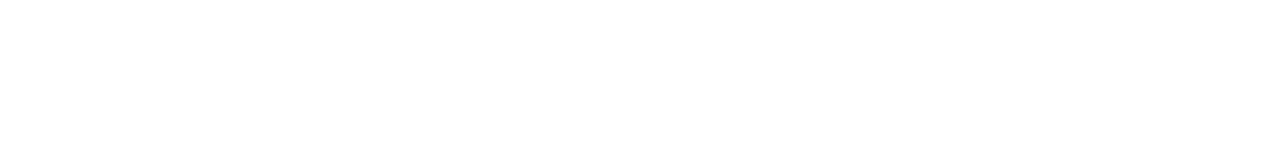
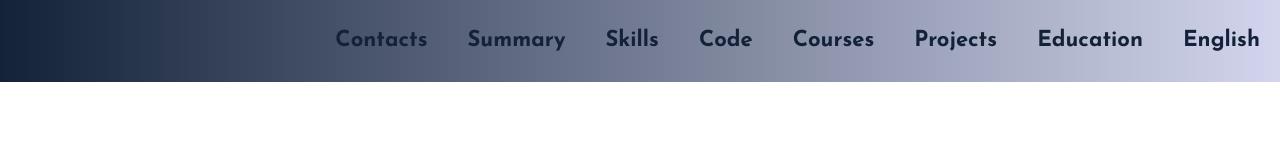
Before and after one commit to ElenaSukhina1/rsschool-cv, a plain HTML site: page index.html in a window 1280 px wide. Drawn offline with Linux system fonts and the light colour scheme.

Commit message:
feat: add page layout and navigation

```diff
--- a/css/style.css
+++ b/css/style.css
@@ -1,4 +1,58 @@
-body{
-    margin: 0;
-    padding: 0;
+*{
+  box-sizing: border-box;
 }
+
+body {
+  margin: 0;
+  padding: 0;
+  min-height: 100vh;
+  display: flex;
+  flex-direction: column;
+  justify-content: space-between;
+  font-family: 'JosefinSans'
+}
+
+@font-face {
+  font-family: JosefinSans;
+  src: url("../assets/fonts/JosefinSans-Regular.ttf");
+  font-weight: 400;
+}
+
+@font-face {
+  font-family: JosefinSans;
+  src: url("../assets/fonts/JosefinSans-Bold.ttf");
+  font-weight: 700;
+}
+
+@font-face {
+  font-family: JosefinSans;
+  src: url('../assets/fonts/JosefinSans-Italic.ttf');
+  font-weight: 700;
+  font-style: italic;
+}
+
+.container {
+  max-width: 1440px;
+  margin: 0 auto;
+}
+
+.header {
+  max-height: 100px;
+  background: rgb(19,34,55);
+  background: linear-gradient(90deg, rgba(19,34,55,1) 0%, rgba(2,18,153,0.17457405325411413) 100%);
+}
+
+.nav-list {
+  display: flex;
+  justify-content: flex-end;
+  align-items: center;
+  list-style: none;
+}
+.nav-link {
+  padding: 0 20px;
+  line-height: 50px;
+  text-decoration: none;
+  color: rgba(19,34,55,1);
+  font-size: 22px;
+  font-weight: 700;
+}
--- a/index.html
+++ b/index.html
@@ -4,9 +4,39 @@
   <meta charset="UTF-8">
   <meta http-equiv="X-UA-Compatible" content="IE=edge">
   <meta name="viewport" content="width=device-width, initial-scale=1.0">
-  <title>Document</title>
+  <title>cv</title>
   <link rel="stylesheet" href="css/style.css">
+  <link rel="icon" href="assets/favicon.ico">
 </head>
+<header class="header">
+  <div class="container">
+    <nav class="nav">
+      <ul class="nav-list">
+        <li class="nav-item"><a href="#contacts" class="nav-link">Contacts</a></li>
+        <li class="nav-item"><a href="#summary" class="nav-link">Summary</a></li>
+        <li class="nav-item"><a href="#skills" class="nav-link">Skills</a></li>
+        <li class="nav-item"><a href="#code" class="nav-link">Code</a></li>
+        <li class="nav-item"><a href="#courses" class="nav-link">Courses</a></li>
+        <li class="nav-item"><a href="#projects" class="nav-link">Projects</a></li>
+        <li class="nav-item"><a href="#education" class="nav-link">Education</a></li>
+        <li class="nav-item"><a href="#english" class="nav-link">English</a></li>
+      </ul>
+    </nav>
+  </div>
+</header>
+<main class="main">
+  <div class="container">
+    <section class="section" id="profile">
+
+    </section>
+
+  </div>
+</main>
+<footer class="footer">
+  <div class="container">
+
+  </div>
+</footer>
 <body>
 </body>
 </html>
```
Also changed, not shown: assets/favicon.ico (added), assets/fonts/JosefinSans-Bold.ttf (added), assets/fonts/JosefinSans-Italic.ttf (added), assets/fonts/JosefinSans-Regular.ttf (added), assets/img/myfoto.jpg (added).
